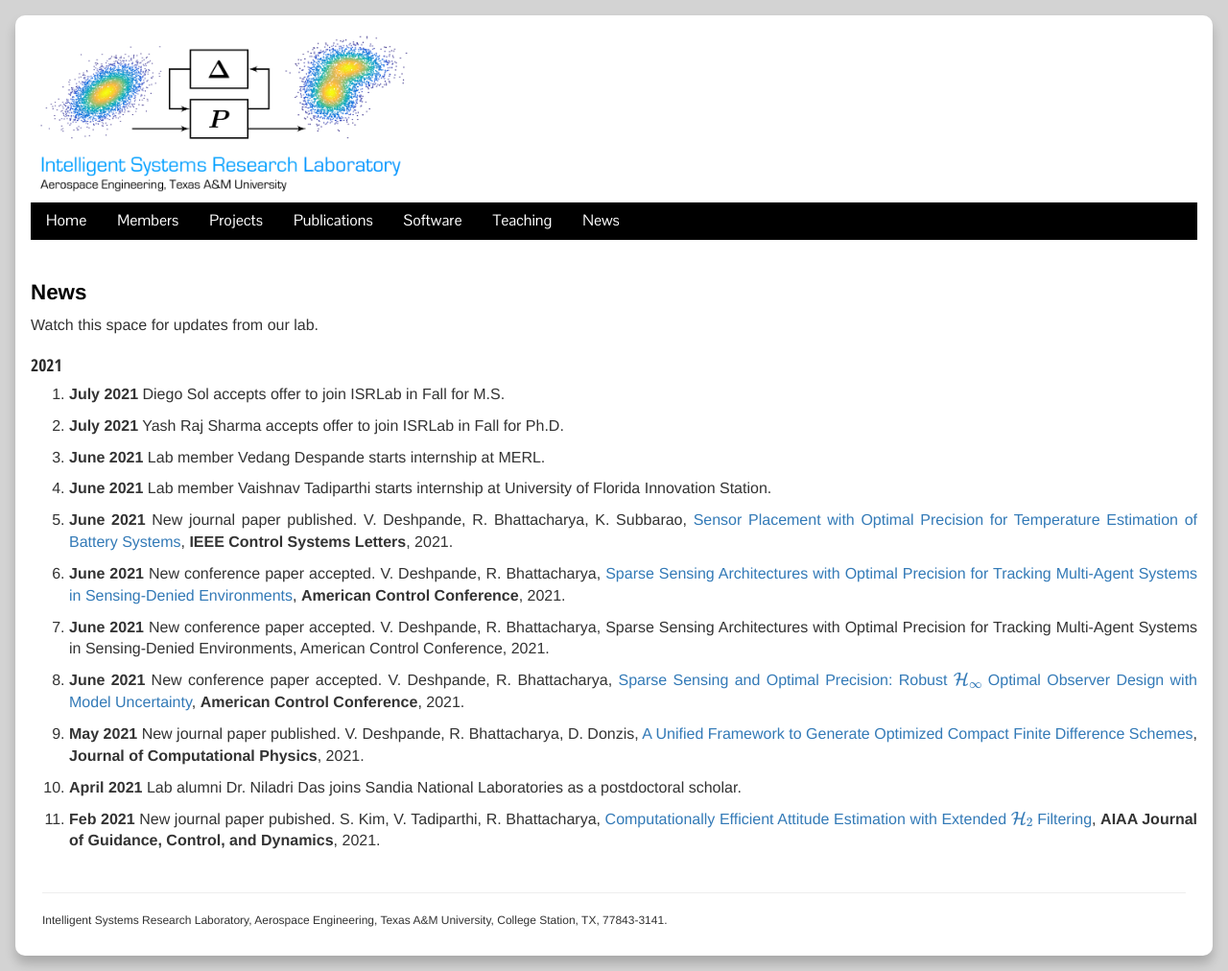
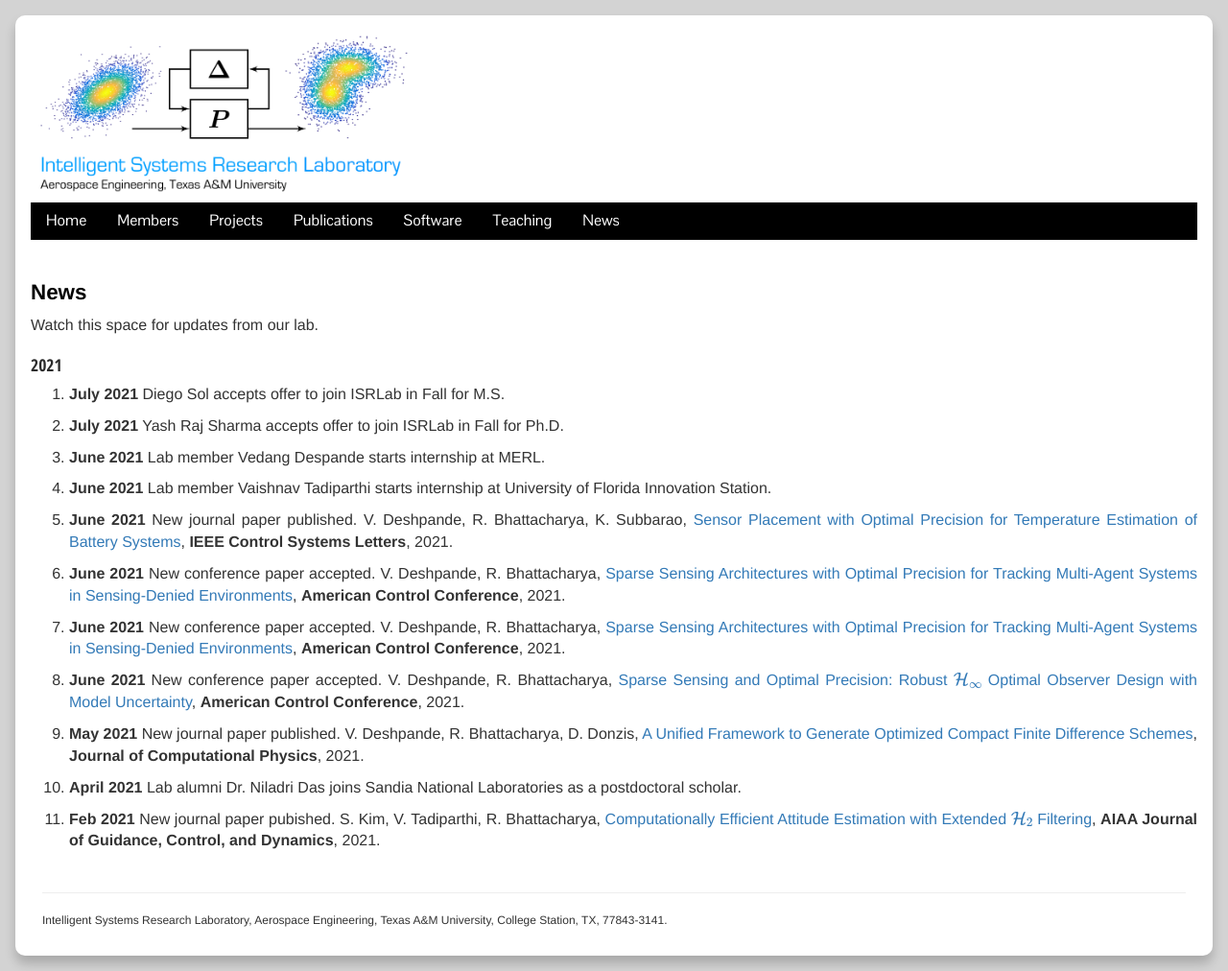
Before and after one commit to isrlab/isrlab.github.io, a Jekyll site: the page built from 07 news.md, in a window 1280 px wide. Shown: the whole page at 96% size. Built offline with Jekyll 4.4.1, drawn with Linux system fonts in a browser that asks for light colours; nearby versions of some CDN libraries; some of the changed lines change nothing that is shown.

Commit message:
updated news

```diff
--- a/07 news.md
+++ b/07 news.md
@@ -20,7 +20,7 @@ Watch this space for updates from our lab.
 
 6. **June 2021** New conference paper accepted. V. Deshpande, R. Bhattacharya, [Sparse Sensing Architectures with Optimal Precision for Tracking Multi-Agent Systems in Sensing-Denied Environments](https://arxiv.org/pdf/2103.00739.pdf), **American Control Conference**, 2021.
 
-7. **June 2021** New conference paper accepted. V. Deshpande, R. Bhattacharya, Sparse Sensing Architectures with Optimal Precision for Tracking Multi-Agent Systems in Sensing-Denied Environments, American Control Conference, 2021.
+7. **June 2021** New conference paper accepted. V. Deshpande, R. Bhattacharya, [Sparse Sensing Architectures with Optimal Precision for Tracking Multi-Agent Systems in Sensing-Denied Environments](https://arxiv.org/pdf/2103.00739.pdf), **American Control Conference**, 2021.
 
 8. **June 2021** New conference paper accepted. V. Deshpande, R. Bhattacharya, [Sparse Sensing and Optimal Precision: Robust $$\mathcal{H}_\infty$$ Optimal Observer Design with Model Uncertainty](https://arxiv.org/pdf/2009.01930.pdf), **American Control Conference**, 2021.
 
```
